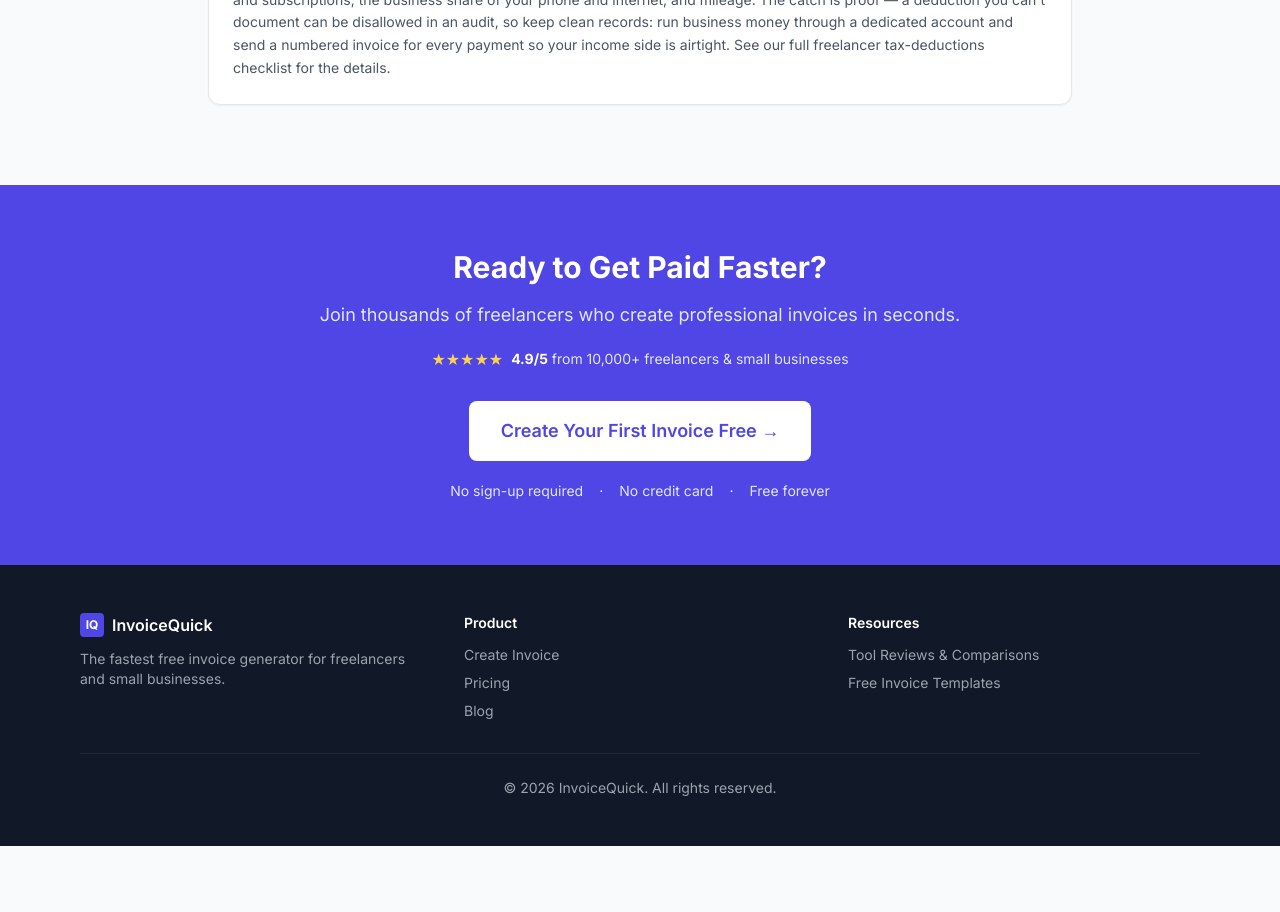
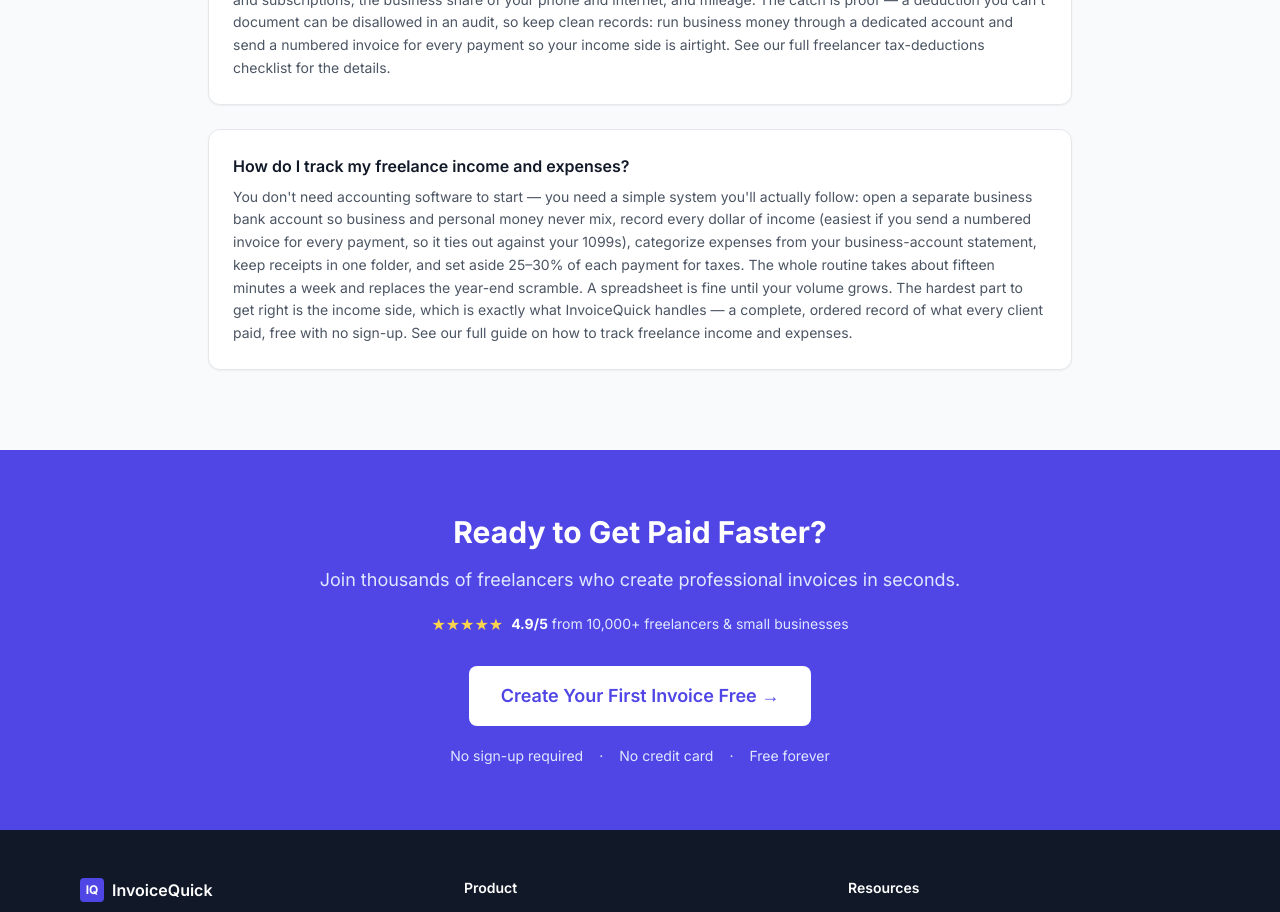
Before and after one commit to StarkTierOne/invoicequick, a Next.js app: page / in a window 1280 px wide. Shown: the part 9920-10832 px from the top of the page. Before the commit the page ends 10766 px from the top, so only its background shows below. Built offline with nearby package versions, Linux system fonts and the light colour scheme.

Commit message:
CRO+SEO: add 'how do I track freelance income and expenses?' landing FAQ (extends FAQPage schema, points to new bookkeeping guide)

```diff
--- a/src/app/page.tsx
+++ b/src/app/page.tsx
@@ -350,6 +350,10 @@ const faqs = [
   {
     question: "What can I write off as a freelancer?",
     answer: "Any expense that's ordinary and necessary for your work is deductible, but the biggest savings are structural deductions most freelancers never claim: half of your self-employment tax, the Qualified Business Income (QBI) deduction (up to 23% of net business income for 2026), 100% of self-employed health insurance premiums, and retirement contributions through a SEP-IRA or Solo 401(k). On top of those, watch for the home office deduction, payment processor fees, software and subscriptions, the business share of your phone and internet, and mileage. The catch is proof — a deduction you can't document can be disallowed in an audit, so keep clean records: run business money through a dedicated account and send a numbered invoice for every payment so your income side is airtight. See our full freelancer tax-deductions checklist for the details.",
+  },
+  {
+    question: "How do I track my freelance income and expenses?",
+    answer: "You don't need accounting software to start — you need a simple system you'll actually follow: open a separate business bank account so business and personal money never mix, record every dollar of income (easiest if you send a numbered invoice for every payment, so it ties out against your 1099s), categorize expenses from your business-account statement, keep receipts in one folder, and set aside 25–30% of each payment for taxes. The whole routine takes about fifteen minutes a week and replaces the year-end scramble. A spreadsheet is fine until your volume grows. The hardest part to get right is the income side, which is exactly what InvoiceQuick handles — a complete, ordered record of what every client paid, free with no sign-up. See our full guide on how to track freelance income and expenses.",
   },
 ];
 
```
